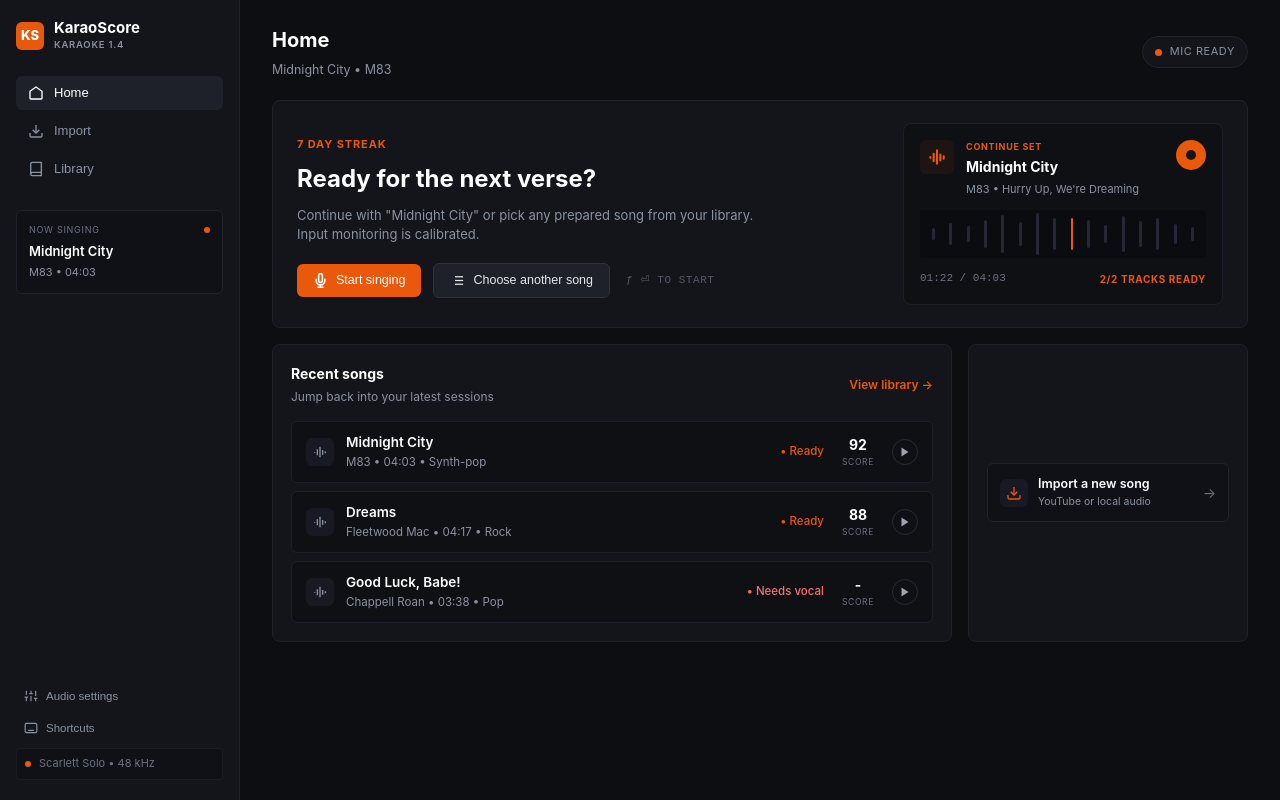
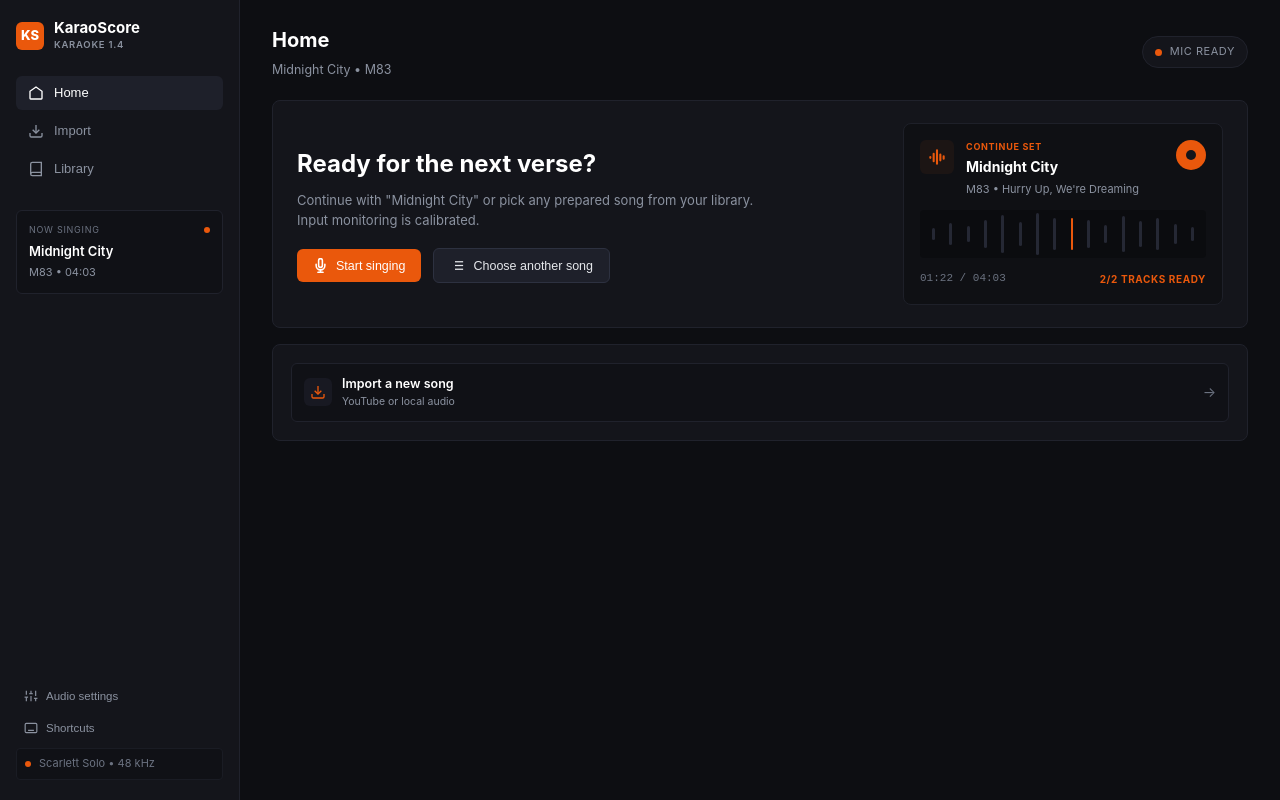
Before and after one commit to AnthonyLi88/KaraoScore, a Vue app: page / in a window 1280 px wide. Built offline with nearby package versions, Linux system fonts and the light colour scheme.

Commit message:
Remove mock recent songs list and non-functional status badges from HomeView

```diff
--- a/src/renderer/src/views/HomeView.vue
+++ b/src/renderer/src/views/HomeView.vue
@@ -34,7 +34,6 @@ const emit = defineEmits<{
     <!-- Hero Card (Continue Singing) -->
     <div class="hero-banner">
       <div class="hero-content">
-        <span class="streak-pill">7 day streak</span>
         <h2>Ready for the next verse?</h2>
         <p class="hero-desc">
           Continue with "{{ songTitle }}" or pick any prepared song from your library. Input monitoring is calibrated.
@@ -60,7 +59,6 @@ const emit = defineEmits<{
             </svg>
             <span>Choose another song</span>
           </button>
-          <span class="shortcut-hint">&fnof; &#9166; TO START</span>
         </div>
       </div>
 
@@ -113,87 +111,8 @@ const emit = defineEmits<{
 
     <!-- Bottom 2-Column Section -->
     <div class="home-bottom-grid">
-      <!-- Recent Songs Panel -->
-      <div class="panel recent-songs-panel">
-        <div class="panel-header-row">
-          <div>
-            <h3>Recent songs</h3>
-            <p class="panel-sub">Jump back into your latest sessions</p>
-          </div>
-          <a class="view-library-link" @click="emit('navigate', 'library')">View library &rarr;</a>
-        </div>
-
-        <div class="recent-list">
-          <div class="recent-item">
-            <div class="song-disc-icon">
-              <svg width="16" height="16" viewBox="0 0 24 24" fill="none" stroke="currentColor" stroke-width="2">
-                <path d="M4 12v1M8 8v9M12 4v16M16 9v7M20 11v3" />
-              </svg>
-            </div>
-            <div class="song-details">
-              <span class="song-name">Midnight City</span>
-              <span class="song-meta">M83 &bull; 04:03 &bull; Synth-pop</span>
-            </div>
-            <span class="song-status ready">&bull; Ready</span>
-            <div class="score-display">
-              <span class="score-number">92</span>
-              <span class="score-label">SCORE</span>
-            </div>
-            <button class="song-play-btn" title="Play">
-              <svg width="12" height="12" viewBox="0 0 24 24" fill="currentColor">
-                <polygon points="5 3 19 12 5 21 5 3"/>
-              </svg>
-            </button>
-          </div>
-
-          <div class="recent-item">
-            <div class="song-disc-icon">
-              <svg width="16" height="16" viewBox="0 0 24 24" fill="none" stroke="currentColor" stroke-width="2">
-                <path d="M4 12v1M8 8v9M12 4v16M16 9v7M20 11v3" />
-              </svg>
-            </div>
-            <div class="song-details">
-              <span class="song-name">Dreams</span>
-              <span class="song-meta">Fleetwood Mac &bull; 04:17 &bull; Rock</span>
-            </div>
-            <span class="song-status ready">&bull; Ready</span>
-            <div class="score-display">
-              <span class="score-number">88</span>
-              <span class="score-label">SCORE</span>
-            </div>
-            <button class="song-play-btn" title="Play">
-              <svg width="12" height="12" viewBox="0 0 24 24" fill="currentColor">
-                <polygon points="5 3 19 12 5 21 5 3"/>
-              </svg>
-            </button>
-          </div>
-
-          <div class="recent-item">
-            <div class="song-disc-icon">
-              <svg width="16" height="16" viewBox="0 0 24 24" fill="none" stroke="currentColor" stroke-width="2">
-                <path d="M4 12v1M8 8v9M12 4v16M16 9v7M20 11v3" />
-              </svg>
-            </div>
-            <div class="song-details">
-              <span class="song-name">Good Luck, Babe!</span>
-              <span class="song-meta">Chappell Roan &bull; 03:38 &bull; Pop</span>
-            </div>
-            <span class="song-status needs-vocal">&bull; Needs vocal</span>
-            <div class="score-display">
-              <span class="score-number">-</span>
-              <span class="score-label">SCORE</span>
-            </div>
-            <button class="song-play-btn" title="Play">
-              <svg width="12" height="12" viewBox="0 0 24 24" fill="currentColor">
-                <polygon points="5 3 19 12 5 21 5 3"/>
-              </svg>
-            </button>
-          </div>
-        </div>
-      </div>
-
-      <!-- Weekly Target Panel -->
-      <div class="panel quick-import-panel">
+      <!-- Quick Import Action Card -->
+      <div class="panel quick-import-panel full-width">
         <div class="import-quick-card" @click="emit('navigate', 'import')">
           <div class="import-quick-icon">
             <svg width="16" height="16" viewBox="0 0 24 24" fill="none" stroke="currentColor" stroke-width="2">
@@ -738,7 +657,7 @@ const emit = defineEmits<{
 }
 
 .quick-import-panel {
-  width: 280px;
+  width: 100%;
   display: flex;
   align-items: center;
   justify-content: center;
```
